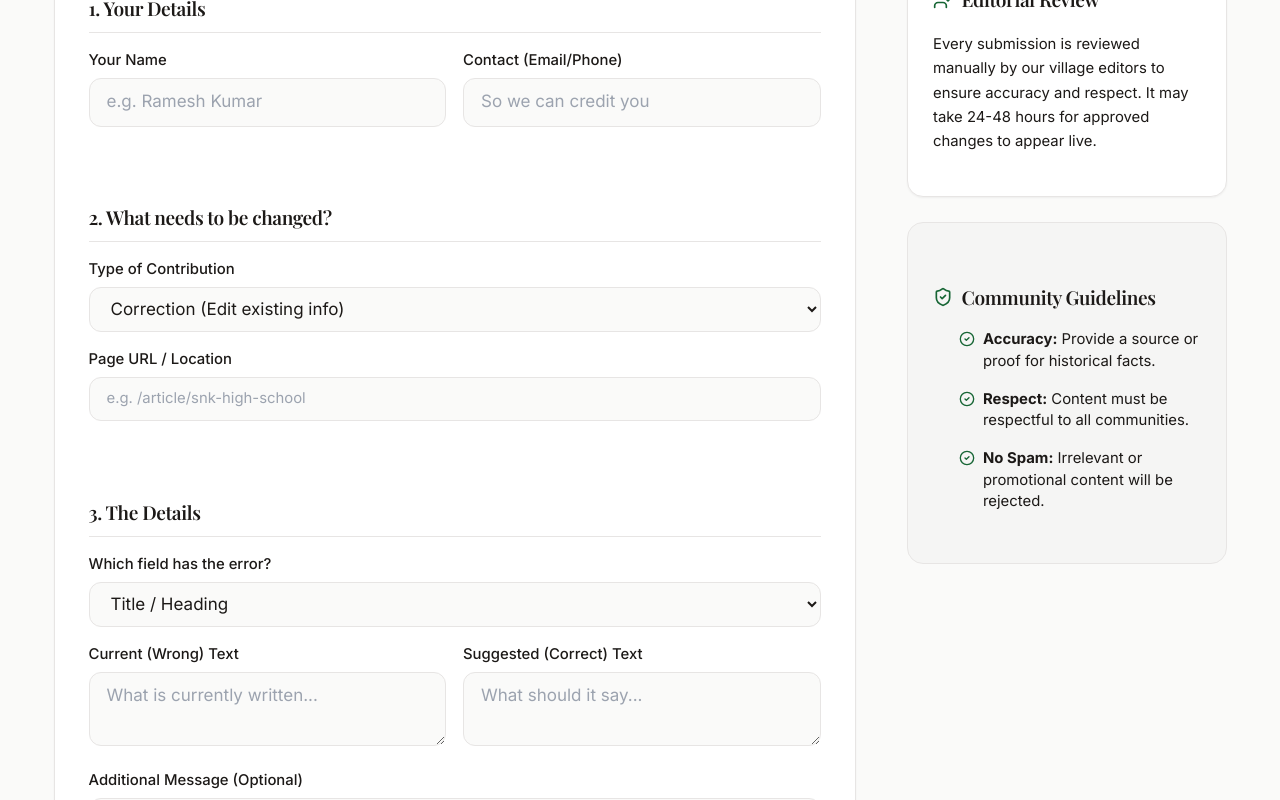
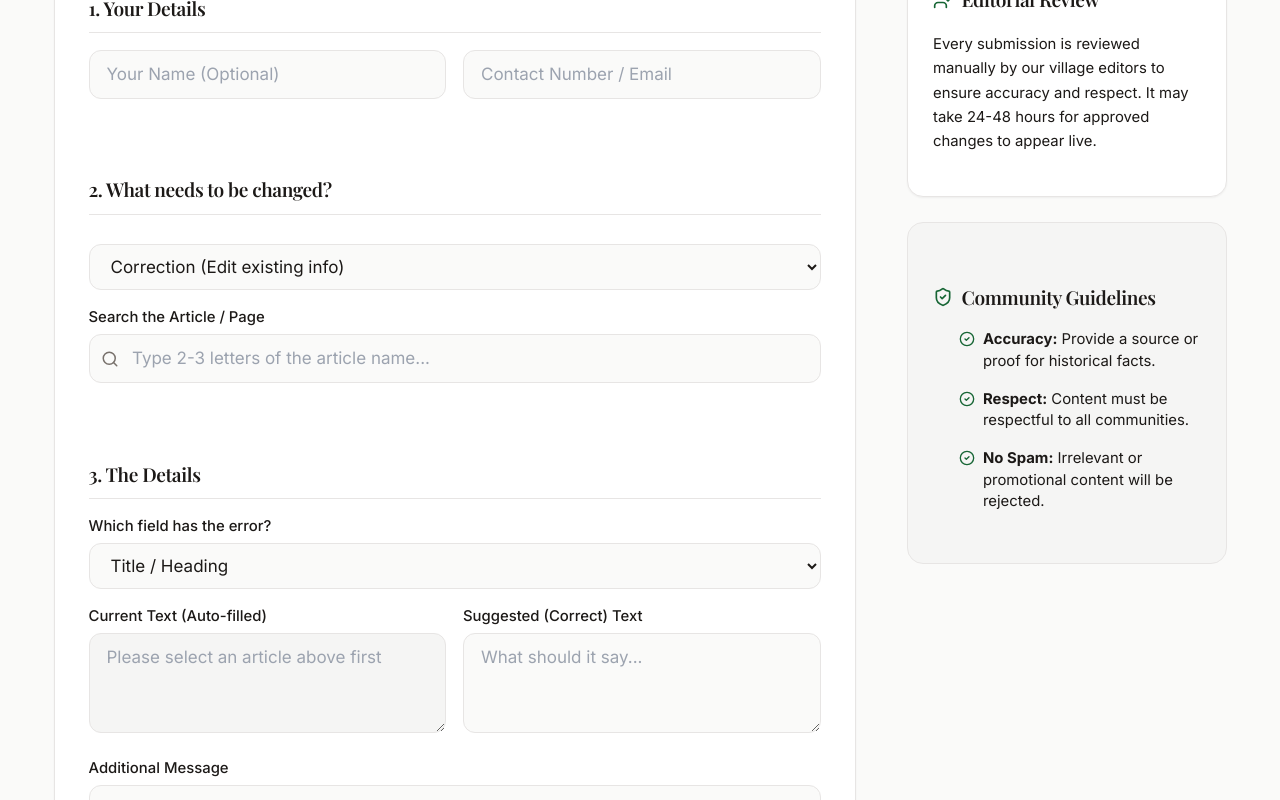
Before and after one commit to ravirajhere/Bandwar, a Next.js app: page /contribute in a window 1280 px wide. Shown: the part 440-1240 px from the top of the page. Built offline with nearby package versions, Linux system fonts and the light colour scheme.

Commit message:
Update ContributeForm.tsx

```diff
--- a/src/components/contribute/ContributeForm.tsx
+++ b/src/components/contribute/ContributeForm.tsx
@@ -1,36 +1,83 @@
 "use client";
 
-import { useState, useEffect } from "react";
+import { useState, useEffect, useRef } from "react";
 import { useSearchParams } from "next/navigation";
-import { Loader2, Send, CheckCircle2 } from "lucide-react";
+import { Loader2, Send, CheckCircle2, Search, X } from "lucide-react";
 
-export function ContributeForm() {
+// Type definitions
+type ArticleOption = { id: string; title: string; summary: string; hero?: string };
+
+export function ContributeForm({ articles }: { articles: ArticleOption[] }) {
   const [isSubmitting, setIsSubmitting] = useState(false);
   const [isSuccess, setIsSuccess] = useState(false);
-  const [defaultUrl, setDefaultUrl] = useState("");
-  const [contributionType, setContributionType] = useState("correction"); // Default type
+
+  // Form States
+  const [contributionType, setContributionType] = useState("correction");
+  const [errorField, setErrorField] = useState("title");
+
+  // Auto-suggest States
+  const [searchQuery, setSearchQuery] = useState("");
+  const [showDropdown, setShowDropdown] = useState(false);
+  const [selectedArticle, setSelectedArticle] = useState<ArticleOption | null>(null);
+  const dropdownRef = useRef<HTMLDivElement>(null);
+
+  // Auto-fill "Current Text"
+  const [currentText, setCurrentText] = useState("");
 
   const searchParams = useSearchParams();
 
+  // URL parameters handle karna (agar kisi article page se aaya hai)
   useEffect(() => {
     const pageId = searchParams.get("page");
-    const personId = searchParams.get("person");
+    if (pageId) {
+      const found = articles.find(a => a.id === pageId);
+      if (found) setSelectedArticle(found);
+    }
+  }, [searchParams, articles]);
 
-    if (pageId) {
-      setDefaultUrl(`/article/${pageId}`);
-    } else if (personId) {
-      setDefaultUrl(`/people/${personId}`);
+  // Click outside to close dropdown
+  useEffect(() => {
+    function handleClickOutside(event: MouseEvent) {
+      if (dropdownRef.current && !dropdownRef.current.contains(event.target as Node)) {
+        setShowDropdown(false);
+      }
     }
-  }, [searchParams]);
+    document.addEventListener("mousedown", handleClickOutside);
+    return () => document.removeEventListener("mousedown", handleClickOutside);
+  }, []);
+
+  // Jab bhi field ya article change ho, current text update karo
+  useEffect(() => {
+    if (!selectedArticle) {
+      setCurrentText("");
+      return;
+    }
+
+    if (errorField === "title") {
+      setCurrentText(selectedArticle.title);
+    } else if (errorField === "description") {
+      setCurrentText(selectedArticle.summary);
+    } else {
+      setCurrentText(""); // Infobox ya contact ke liye manual type karna padega
+    }
+  }, [selectedArticle, errorField]);
+
+  const filteredArticles = searchQuery.length > 0
+    ? articles.filter(a => a.title.toLowerCase().includes(searchQuery.toLowerCase())).slice(0, 5)
+    : [];
 
   const handleSubmit = async (e: React.FormEvent<HTMLFormElement>) => {
     e.preventDefault();
     setIsSubmitting(true);
 
     const formData = new FormData(e.currentTarget);
-    formData.append("access_key", "YOUR_ACCESS_KEY_HERE"); // 👈 Apni Web3Forms key yahan daalein
+    formData.append("access_key", "YOUR_ACCESS_KEY_HERE"); // 👈 Apni Web3Forms key daalein
     formData.append("subject", `New Contribution: ${contributionType.toUpperCase()}`);
-    formData.append("from_name", "Bandwar Website Visitor");
+
+    // Page URL auto-fill
+    if (selectedArticle) {
+      formData.set("page_url", `/article/${selectedArticle.id}`);
+    }
 
     try {
       const response = await fetch("https://api.web3forms.com/submit", {
@@ -39,12 +86,8 @@ export function ContributeForm() {
       });
 
       const data = await response.json();
-
-      if (data.success) {
-        setIsSuccess(true);
-      } else {
-        alert("Something went wrong. Please try again.");
-      }
+      if (data.success) setIsSuccess(true);
+      else alert("Something went wrong.");
     } catch (error) {
       alert("Error submitting form.");
     } finally {
@@ -59,11 +102,8 @@ export function ContributeForm() {
           <CheckCircle2 size={40} />
         </div>
         <h2 className="font-serif text-2xl font-bold text-foreground mb-2">Dhanyawad! (Thank You)</h2>
-        <p className="text-muted mb-6">Your contribution has been sent to the village editors for review.</p>
-        <button
-          onClick={() => setIsSuccess(false)}
-          className="text-brand font-medium hover:underline bg-brand/10 px-6 py-2 rounded-lg"
-        >
+        <p className="text-muted mb-6">Your contribution has been sent for editorial review.</p>
+        <button onClick={() => setIsSuccess(false)} className="text-brand font-medium hover:underline bg-brand/10 px-6 py-2 rounded-lg">
           Submit another response
         </button>
       </div>
@@ -73,106 +113,127 @@ export function ContributeForm() {
   return (
     <form onSubmit={handleSubmit} className="space-y-6">
 
-      {/* SECTION 1: Basic Info */}
+      {/* 1. Basic Info */}
       <div className="space-y-4">
         <h3 className="text-lg font-semibold text-foreground border-b border-border pb-2">1. Your Details</h3>
         <div className="grid grid-cols-1 sm:grid-cols-2 gap-4">
-          <div>
-            <label className="block text-sm font-medium text-foreground mb-1.5">Your Name</label>
-            <input type="text" name="name" placeholder="e.g. Ramesh Kumar" className="w-full px-4 py-2.5 rounded-lg border border-border bg-background focus:ring-2 focus:ring-brand outline-none transition-all" />
-          </div>
-          <div>
-            <label className="block text-sm font-medium text-foreground mb-1.5">Contact (Email/Phone)</label>
-            <input type="text" name="contact" placeholder="So we can credit you" className="w-full px-4 py-2.5 rounded-lg border border-border bg-background focus:ring-2 focus:ring-brand outline-none transition-all" />
-          </div>
+          <input type="text" name="name" placeholder="Your Name (Optional)" className="w-full px-4 py-2.5 rounded-lg border border-border bg-background focus:ring-2 focus:ring-brand outline-none" />
+          <input type="text" name="contact" placeholder="Contact Number / Email" className="w-full px-4 py-2.5 rounded-lg border border-border bg-background focus:ring-2 focus:ring-brand outline-none" />
         </div>
       </div>
 
-      {/* SECTION 2: What & Where */}
+      {/* 2. What to change */}
       <div className="space-y-4 pt-4">
         <h3 className="text-lg font-semibold text-foreground border-b border-border pb-2">2. What needs to be changed?</h3>
 
-        <div>
-          <label className="block text-sm font-medium text-foreground mb-1.5">Type of Contribution</label>
-          <select
-            name="contribution_type"
-            value={contributionType}
-            onChange={(e) => setContributionType(e.target.value)}
-            className="w-full px-4 py-2.5 rounded-lg border border-border bg-background focus:ring-2 focus:ring-brand outline-none transition-all"
-          >
-            <option value="correction">Correction (Edit existing info)</option>
-            <option value="new_article">New Article / History</option>
-            <option value="photo">Historical Photo</option>
-            <option value="directory">Directory Info (Doctor, Shop)</option>
-          </select>
-        </div>
+        <select name="contribution_type" value={contributionType} onChange={(e) => setContributionType(e.target.value)} className="w-full px-4 py-2.5 rounded-lg border border-border bg-background focus:ring-2 focus:ring-brand outline-none">
+          <option value="correction">Correction (Edit existing info)</option>
+          <option value="new_article">New Article / History</option>
+          <option value="photo">Historical Photo</option>
+          <option value="directory">Directory Info (Doctor, Shop)</option>
+        </select>
 
-        <div>
-          <label className="block text-sm font-medium text-foreground mb-1.5">Page URL / Location</label>
-          <input
-            type="text"
-            name="page_url"
-            defaultValue={defaultUrl}
-            placeholder="e.g. /article/snk-high-school"
-            className="w-full px-4 py-2.5 rounded-lg border border-border bg-background focus:ring-2 focus:ring-brand outline-none transition-all text-sm text-muted"
-          />
-        </div>
+        {/* 🚀 AUTOCOMPLETE SEARCH (Sirf Correction ya Photo ke liye) */}
+        {(contributionType === "correction" || contributionType === "photo") && (
+          <div className="relative" ref={dropdownRef}>
+            <label className="block text-sm font-medium text-foreground mb-1.5">Search the Article / Page</label>
+            {selectedArticle ? (
+              <div className="flex items-center justify-between bg-brand/10 border border-brand/30 px-4 py-3 rounded-lg">
+                <span className="font-semibold text-brand text-sm">{selectedArticle.title}</span>
+                <button type="button" onClick={() => { setSelectedArticle(null); setSearchQuery(""); }} className="text-brand hover:bg-brand/20 p-1 rounded-full transition-colors">
+                  <X size={16} />
+                </button>
+              </div>
+            ) : (
+              <>
+                <div className="relative">
+                  <Search className="absolute left-3 top-1/2 -translate-y-1/2 text-muted" size={18} />
+                  <input
+                    type="text"
+                    placeholder="Type 2-3 letters of the article name..."
+                    value={searchQuery}
+                    onChange={(e) => { setSearchQuery(e.target.value); setShowDropdown(true); }}
+                    onFocus={() => setShowDropdown(true)}
+                    className="w-full pl-10 pr-4 py-2.5 rounded-lg border border-border bg-background focus:ring-2 focus:ring-brand outline-none"
+                  />
+                </div>
+                {/* Dropdown Results */}
+                {showDropdown && searchQuery.length > 0 && (
+                  <div className="absolute z-10 w-full mt-1 bg-card border border-border rounded-lg shadow-lg overflow-hidden max-h-60 overflow-y-auto">
+                    {filteredArticles.length > 0 ? (
+                      filteredArticles.map(article => (
+                        <button
+                          key={article.id}
+                          type="button"
+                          onClick={() => { setSelectedArticle(article); setShowDropdown(false); }}
+                          className="w-full text-left px-4 py-3 hover:bg-muted-background border-b border-border-subtle last:border-0 transition-colors"
+                        >
+                          <p className="font-semibold text-foreground text-sm">{article.title}</p>
+                          <p className="text-xs text-muted line-clamp-1">{article.summary}</p>
+                        </button>
+                      ))
+                    ) : (
+                      <div className="p-4 text-center text-sm text-muted">No article found for "{searchQuery}"</div>
+                    )}
+                  </div>
+                )}
+              </>
+            )}
+          </div>
+        )}
       </div>
 
-      {/* SECTION 3: Specific Details (Dynamic) */}
+      {/* 3. The Details */}
       <div className="space-y-4 pt-4">
         <h3 className="text-lg font-semibold text-foreground border-b border-border pb-2">3. The Details</h3>
 
-        {/* Agar Correction hai toh yeh dikhega */}
         {contributionType === "correction" && (
           <>
             <div>
               <label className="block text-sm font-medium text-foreground mb-1.5">Which field has the error?</label>
-              <select name="error_field" className="w-full px-4 py-2.5 rounded-lg border border-border bg-background focus:ring-2 focus:ring-brand outline-none transition-all">
+              <select name="error_field" value={errorField} onChange={(e) => setErrorField(e.target.value)} className="w-full px-4 py-2.5 rounded-lg border border-border bg-background focus:ring-2 focus:ring-brand outline-none">
                 <option value="title">Title / Heading</option>
                 <option value="description">Description / Paragraph</option>
                 <option value="infobox">InfoBox Data (Numbers, Codes)</option>
                 <option value="contact">Contact Info</option>
-                <option value="other">Other</option>
               </select>
             </div>
+
             <div className="grid grid-cols-1 sm:grid-cols-2 gap-4">
               <div>
-                <label className="block text-sm font-medium text-foreground mb-1.5">Current (Wrong) Text</label>
-                <textarea name="current_info" rows={2} placeholder="What is currently written..." className="w-full px-4 py-2.5 rounded-lg border border-border bg-background focus:ring-2 focus:ring-brand outline-none transition-all"></textarea>
+                <label className="block text-sm font-medium text-foreground mb-1.5">Current Text (Auto-filled)</label>
+                {/* 👈 Yahan auto-filled current text aayega */}
+                <textarea
+                  name="current_info"
+                  value={currentText}
+                  readOnly={errorField === "title" || errorField === "description"}
+                  onChange={(e) => setCurrentText(e.target.value)}
+                  placeholder={selectedArticle ? "Auto-filled..." : "Please select an article above first"}
+                  className={`w-full px-4 py-2.5 rounded-lg border border-border outline-none transition-all ${errorField === "title" || errorField === "description" ? "bg-muted-background text-muted cursor-not-allowed" : "bg-background focus:ring-2 focus:ring-brand"}`}
+                  rows={3}
+                ></textarea>
               </div>
               <div>
                 <label className="block text-sm font-medium text-foreground mb-1.5">Suggested (Correct) Text</label>
-                <textarea name="suggested_info" rows={2} placeholder="What should it say..." className="w-full px-4 py-2.5 rounded-lg border border-border bg-background focus:ring-2 focus:ring-brand outline-none transition-all"></textarea>
+                <textarea name="suggested_info" rows={3} placeholder="What should it say..." className="w-full px-4 py-2.5 rounded-lg border border-border bg-background focus:ring-2 focus:ring-brand outline-none"></textarea>
               </div>
             </div>
           </>
         )}
 
-        {/* Agar Photo hai */}
-        {contributionType === "photo" && (
-          <div className="bg-muted-background p-4 rounded-lg border border-border-subtle text-sm text-muted mb-4">
-            <strong>Note:</strong> Aap direct yahan photo upload nahi kar sakte. Kripya photo ka link (Google Drive/WhatsApp) neeche message me daalein, ya photo ko seedha editor ke email par bhejein.
-          </div>
-        )}
-
         <div>
-          <label className="block text-sm font-medium text-foreground mb-1.5">Additional Message (Optional)</label>
-          <textarea name="message" rows={3} placeholder="Explain your contribution in detail..." className="w-full px-4 py-2.5 rounded-lg border border-border bg-background focus:ring-2 focus:ring-brand outline-none transition-all resize-y"></textarea>
+          <label className="block text-sm font-medium text-foreground mb-1.5">Additional Message</label>
+          <textarea name="message" rows={2} placeholder="Explain your changes..." className="w-full px-4 py-2.5 rounded-lg border border-border bg-background focus:ring-2 focus:ring-brand outline-none resize-y"></textarea>
         </div>
       </div>
 
-      {/* SECTION 4: Verification */}
+      {/* 4. Verification */}
       <div className="space-y-4 pt-4">
         <h3 className="text-lg font-semibold text-foreground border-b border-border pb-2">4. Verification</h3>
-        <div>
-          <label className="block text-sm font-medium text-foreground mb-1.5">Source / Proof (Highly Recommended)</label>
-          <input type="text" name="source" placeholder="e.g. Book name, website link, or 'I am a local resident'" className="w-full px-4 py-2.5 rounded-lg border border-border bg-background focus:ring-2 focus:ring-brand outline-none transition-all" />
-          <p className="text-xs text-muted mt-1.5">Providing a source helps our editors approve your request faster.</p>
-        </div>
+        <input type="text" name="source" placeholder="Source / Proof (e.g., Website link, Book name)" className="w-full px-4 py-2.5 rounded-lg border border-border bg-background focus:ring-2 focus:ring-brand outline-none" />
       </div>
 
-      <button type="submit" disabled={isSubmitting} className="w-full flex items-center justify-center gap-2 bg-brand hover:bg-brand-hover text-white py-4 rounded-xl font-semibold text-lg transition-all shadow-sm disabled:opacity-70 disabled:cursor-not-allowed mt-6">
+      <button type="submit" disabled={isSubmitting || !selectedArticle && (contributionType === "correction" || contributionType === "photo")} className="w-full flex items-center justify-center gap-2 bg-brand hover:bg-brand-hover text-white py-4 rounded-xl font-semibold text-lg transition-all shadow-sm disabled:opacity-50 disabled:cursor-not-allowed mt-6">
         {isSubmitting ? <><Loader2 size={20} className="animate-spin" /> Sending...</> : <><Send size={20} /> Submit Contribution</>}
       </button>
     </form>
```
